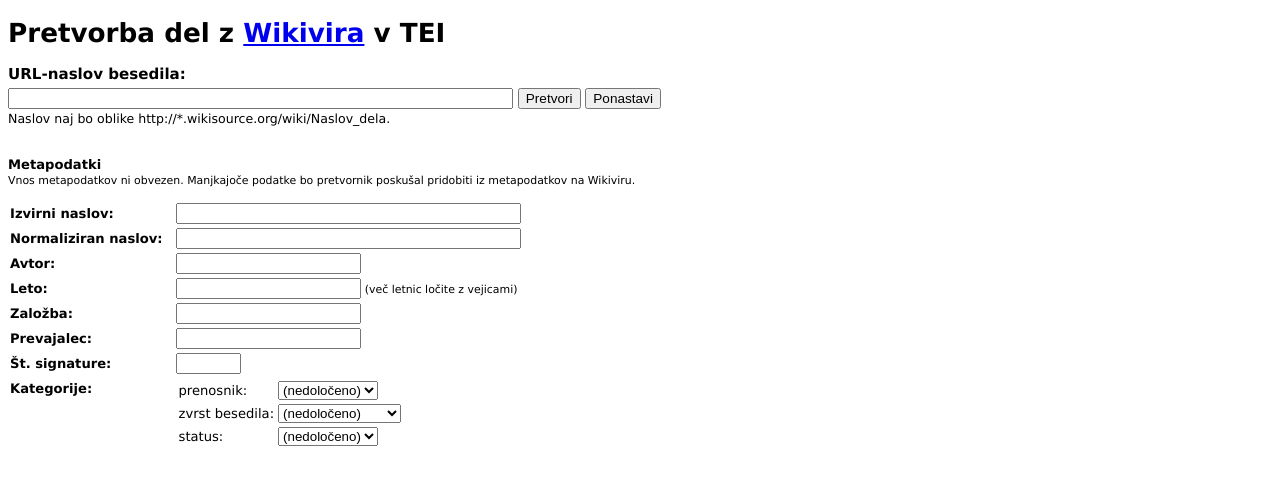
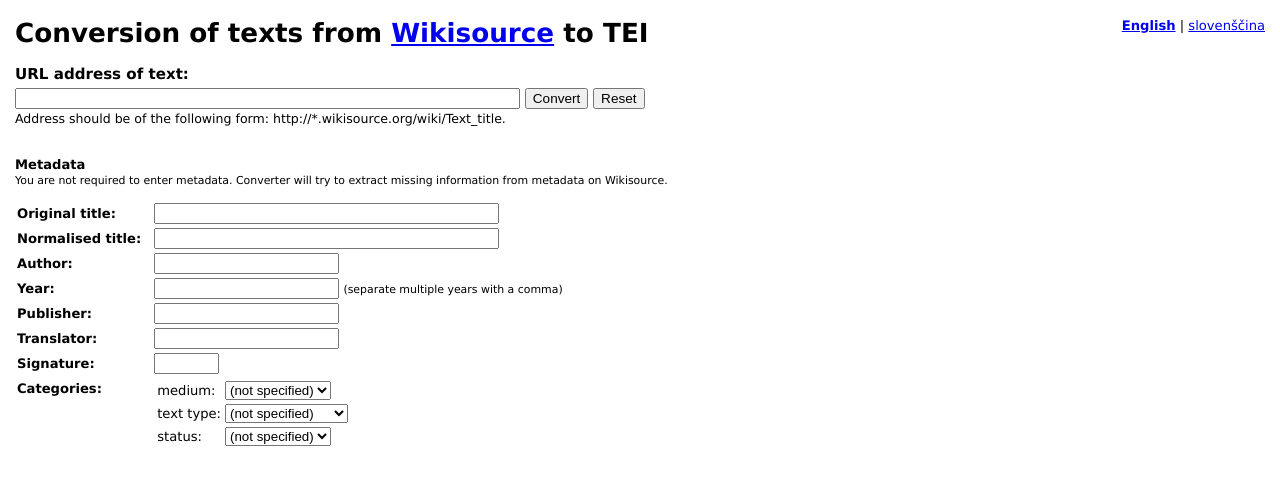
Before and after one commit to domenk/wiki2tei, a PHP site: page /index.php in a window 1280 px wide. Shown: the top 485 px of the page. Run offline with PHP 8.4, Linux system fonts and the light colour scheme.

Commit message:
Added English translation of index page

```diff
--- a/index.php
+++ b/index.php
@@ -13,56 +13,119 @@ function form_printCategoriesElementOptions($categories, $language='sl') {
 		}
 	}
 }
+
+function hsc($string) {
+	return htmlspecialchars($string);
+}
+
+$indexTranslations = array(
+	'en' => array(
+		'language' => 'English',
+		'title' => 'Conversion of texts from Wikisource to TEI',
+		'main-heading-html' => 'Conversion of texts from <a href="http://'.hsc($settings['wiki-default-domain']).'/" target="_blank">Wikisource</a> to TEI',
+		'form-url-address-label' => 'URL address of text:',
+		'form-url-address-format' => 'Address should be of the following form: '.$settings['wiki-url-prefix'].'Text_title.',
+		'form-submit-button' => 'Convert',
+		'form-reset-button' => 'Reset',
+		'metadata-heading' => 'Metadata',
+		'metadata-description' => 'You are not required to enter metadata. Converter will try to extract missing information from metadata on Wikisource.',
+		'metadata-title-label' => 'Original title:',
+		'metadata-title-normalised-label' => 'Normalised title:',
+		'metadata-author-label' => 'Author:',
+		'metadata-year-label' => 'Year:',
+		'metadata-year-note' => '(separate multiple years with a comma)',
+		'metadata-publisher-label' => 'Publisher:',
+		'metadata-translator-label' => 'Translator:',
+		'metadata-signature-label' => 'Signature:',
+		'metadata-categories-label' => 'Categories:',
+		'metadata-categories-unspecified-option' => '(not specified)',
+	),
+	'sl' => array(
+		'language' => 'slovenščina',
+		'title' => 'Pretvorba del z Wikivira v TEI',
+		'main-heading-html' => 'Pretvorba del z <a href="http://'.hsc($settings['wiki-default-domain']).'/" target="_blank">Wikivira</a> v TEI',
+		'form-url-address-label' => 'URL-naslov besedila:',
+		'form-url-address-format' => 'Naslov naj bo oblike '.$settings['wiki-url-prefix'].'Naslov_dela.',
+		'form-submit-button' => 'Pretvori',
+		'form-reset-button' => 'Ponastavi',
+		'metadata-heading' => 'Metapodatki',
+		'metadata-description' => 'Vnos metapodatkov ni obvezen. Manjkajoče podatke bo pretvornik poskušal pridobiti iz metapodatkov na Wikiviru.',
+		'metadata-title-label' => 'Izvirni naslov:',
+		'metadata-title-normalised-label' => 'Normaliziran naslov:',
+		'metadata-author-label' => 'Avtor:',
+		'metadata-year-label' => 'Leto:',
+		'metadata-year-note' => '(več letnic ločite z vejicami)',
+		'metadata-publisher-label' => 'Založba:',
+		'metadata-translator-label' => 'Prevajalec:',
+		'metadata-signature-label' => 'Št. signature:',
+		'metadata-categories-label' => 'Kategorije:',
+		'metadata-categories-unspecified-option' => '(nedoločeno)',
+	),
+);
+
+$indexLanguage = (!empty($_GET['language'])?$_GET['language']:$settings['content-language']);
+if(!isset($indexTranslations[$indexLanguage])) {$indexLanguage = 'en';}
+
+$indexTranslation = $indexTranslations[$indexLanguage];
 ?>
 <!DOCTYPE html>
-<html xmlns="http://www.w3.org/1999/xhtml" xml:lang="sl">
+<html xmlns="http://www.w3.org/1999/xhtml" xml:lang="<?=hsc($indexLanguage)?>">
 <head>
 <meta http-equiv="Content-Type" content="text/html; charset=utf-8" />
-<title>Pretvorba del z Wikivira v TEI</title>
+<title><?=hsc($indexTranslation['title'])?></title>
 <style type="text/css">
-body {font: 82% Verdana, Arial, sans-serif;}
+body {margin: 15px; font: 82% Verdana, Arial, sans-serif;}
 th {text-align: left; padding: 4px 10px 4px 0px; vertical-align: top;}
 hr {height: 1px; border: none; background-color: gray;}
-form.pretvornik {margin-bottom: 40px;}
-.url-naslov {font-size: 115%; margin-bottom: 30px;}
-.url-naslov-label {margin-bottom: 5px;}
-.url-naslov input {font-size: 90%;}
-.opis {margin-top: 15px;}
+form.converter {margin-bottom: 40px;}
+.url-address {font-size: 115%; margin-bottom: 30px;}
+.url-address-label {margin-bottom: 5px;}
+.url-address input {font-size: 90%;}
+ul.languages {display: block; float: right; margin: 0px; padding: 0px;}
+ul.languages li {display: inline; margin: 0px; padding: 0px;}
+ul.languages li:before {content: ' | ';}
+ul.languages li:first-child:before {content: none;}
 </style>
 </head>
 <body>
 
-<h1>Pretvorba del z <a href="http://sl.wikisource.org/" target="_blank">Wikivira</a> v TEI</h1>
+<ul class="languages">
+	<?php foreach($indexTranslations as $indexTranslationLanguage => $indexTranslationStrings) { ?>
+	<li><a href="?language=<?=hsc($indexTranslationLanguage)?>"><?=($indexTranslationLanguage==$indexLanguage?'<b>':'').hsc($indexTranslationStrings['language']).($indexTranslationLanguage==$indexLanguage?'</b>':'')?></a></li>
+	<?php } ?>
+</ul>
 
-<form action="parse.php" method="post" class="pretvornik">
-<div class="url-naslov">
-	<div class="url-naslov-label"><b>URL-naslov besedila:</b></div>
-	<div><input type="text" name="url" size="60" /> <input type="submit" value="Pretvori" /> <input type="reset" value="Ponastavi" /></div>
-	<div><small>Naslov naj bo oblike <?=htmlspecialchars($settings['wiki-url-prefix'])?>Naslov_dela.</small></div>
+<h1><?=$indexTranslation['main-heading-html']?></h1>
+
+<form action="parse.php" method="post" class="converter">
+<div class="url-address">
+	<div class="url-address-label"><b><?=hsc($indexTranslation['form-url-address-label'])?></b></div>
+	<div><input type="text" name="url" size="60" /> <input type="submit" value="<?=hsc($indexTranslation['form-submit-button'])?>" /> <input type="reset" value="<?=hsc($indexTranslation['form-reset-button'])?>" /></div>
+	<div><small><?=hsc($indexTranslation['form-url-address-format'])?></small></div>
 </div>
 
-<p><b>Metapodatki</b><br />
-<small>Vnos metapodatkov ni obvezen. Manjkajoče podatke bo pretvornik poskušal pridobiti iz metapodatkov na Wikiviru.</small></p>
+<p><b><?=hsc($indexTranslation['metadata-heading'])?></b><br />
+<small><?=hsc($indexTranslation['metadata-description'])?></small></p>
 
 <table>
-	<tr><th>Izvirni naslov:</th><td><input type="text" name="title" size="40" /></td></tr>
-	<tr><th>Normaliziran naslov:</th><td><input type="text" name="title-normalised" size="40" /></td></tr>
-	<tr><th>Avtor:</th><td><input type="text" name="author" /></td></tr>
-	<tr><th>Leto:</th><td><input type="text" name="year" /> <small>(več letnic ločite z vejicami)</small<</td></tr>
-	<tr><th>Založba:</th><td><input type="text" name="publisher" /></td></tr>
-	<tr><th>Prevajalec:</th><td><input type="text" name="translator" /></td></tr>
-	<tr><th>Št. signature:</th><td><input type="text" name="id" size="5" /></td></tr>
+	<tr><th><?=hsc($indexTranslation['metadata-title-label'])?></th><td><input type="text" name="title" size="40" /></td></tr>
+	<tr><th><?=hsc($indexTranslation['metadata-title-normalised-label'])?></th><td><input type="text" name="title-normalised" size="40" /></td></tr>
+	<tr><th><?=hsc($indexTranslation['metadata-author-label'])?></th><td><input type="text" name="author" /></td></tr>
+	<tr><th><?=hsc($indexTranslation['metadata-year-label'])?></th><td><input type="text" name="year" /> <small><?=hsc($indexTranslation['metadata-year-note'])?></small></td></tr>
+	<tr><th><?=hsc($indexTranslation['metadata-publisher-label'])?></th><td><input type="text" name="publisher" /></td></tr>
+	<tr><th><?=hsc($indexTranslation['metadata-translator-label'])?></th><td><input type="text" name="translator" /></td></tr>
+	<tr><th><?=hsc($indexTranslation['metadata-signature-label'])?></th><td><input type="text" name="id" size="5" /></td></tr>
 	<tr>
-		<th>Kategorije:</th>
+		<th><?=hsc($indexTranslation['metadata-categories-label'])?></th>
 		<td>
 			<table>
 				<?php foreach($settings['taxonomy-categories'] as $workCategory) { ?>
 				<tr>
-					<td><?=htmlspecialchars(isset($workCategory['desc']['sl'])?$workCategory['desc']['sl']:$workCategory['id'])?>:</td>
+					<td><?=htmlspecialchars(isset($workCategory['desc'][$indexLanguage])?$workCategory['desc'][$indexLanguage]:$workCategory['id'])?>:</td>
 					<td>
 						<select name="categories[]">
-							<option value="">(nedoločeno)</option>
-							<?php form_printCategoriesElementOptions($workCategory['categories']); ?>
+							<option value=""><?=hsc($indexTranslation['metadata-categories-unspecified-option'])?></option>
+							<?php form_printCategoriesElementOptions($workCategory['categories'], $indexLanguage); ?>
 						</select>
 					</td>
 				</tr>
--- a/settings.inc.php
+++ b/settings.inc.php
@@ -4,10 +4,8 @@ $settings = array();
 
 $settings['content-language'] = 'en';
 $settings['timezone'] = 'Europe/London';
-$settings['facsimile-url-prefix'] = '';
 $settings['wiki-default-domain'] = 'en.wikisource.org';
 $settings['wiki-url-prefix'] = 'http://*.wikisource.org/wiki/'; // use * for any combination of letters, numbers and hyphen
-$settings['relaxng-schema'] = false; // path to file; set to false to skip validation
 
 $settings['text-data-modules'] = array(
 	'FromURL',
@@ -31,7 +29,9 @@ $settings['notices-output'] = 'file'; // print | file | silent
 $settings['notices-filename'] = 'CONVERTLOG';
 $settings['notices-print-only-errors'] = true;
 
+$settings['facsimile-url-prefix'] = '';
 $settings['tei-enable-anchor-references'] = false;
+$settings['relaxng-schema'] = false; // path to file; set to false to skip validation
 
 
 // general metadata
@@ -87,7 +87,7 @@ include('settings.en.inc.php');
 
 
 // taxonomy
-$settings['taxonomy-categories'] = array( // key metadata-categories is array[] of array(string category_name, bool category_can_be_overwritten)
+$settings['taxonomy-categories'] = array( // value of key metadata-categories is array[] of array(string category_name, bool category_can_be_overwritten)
 	array(
 		'id' => 'Text.medium',
 		'desc' => array('sl' => 'prenosnik', 'en' => 'medium'),
--- a/settings.sl.inc.php
+++ b/settings.sl.inc.php
@@ -76,7 +76,7 @@ $settings['metadata-templates'] = array(
 			'required-templates' => array(
 				array(
 					'template' => 'mp',
-					'parameters' => array(1 => array('založba','zalozba')),
+					'parameters' => array(1 => array('založba', 'zalozba')),
 					'metadata-parameter' => 2,
 				),
 			),
```
